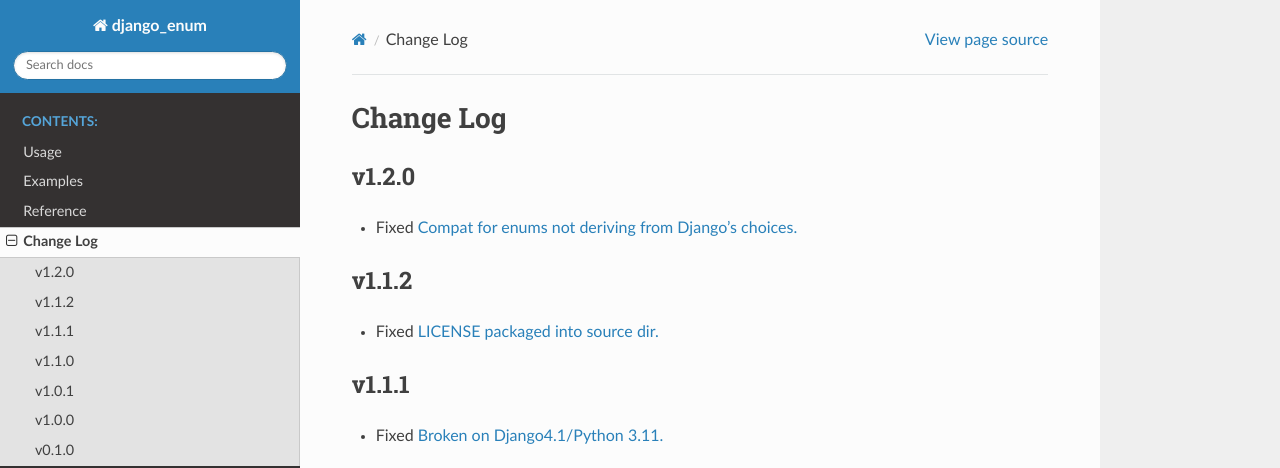
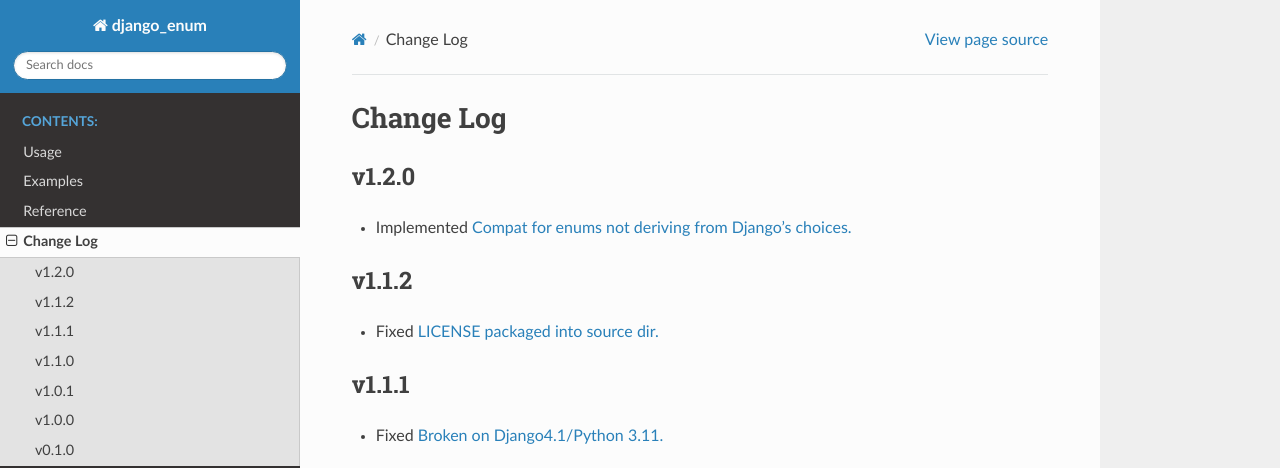
Before and after one commit to bckohan/django-enum, a Sphinx documentation site: the page built from doc/source/changelog.rst, in a window 1280 px wide and 1125 px high. Shown: the top 468 px of the window. Built offline with Sphinx 7.4.7 and the Read the Docs theme 2.0.0, drawn with Linux system fonts in a browser that asks for light colours.

Commit message:
verbage tweak

```diff
--- a/doc/source/changelog.rst
+++ b/doc/source/changelog.rst
@@ -5,7 +5,7 @@
 v1.2.0
 ======
 
-* Fixed `Compat for enums not deriving from Django's choices. <https://github.com/bckohan/django-enum/issues/34>`_
+* Implemented `Compat for enums not deriving from Django's choices. <https://github.com/bckohan/django-enum/issues/34>`_
 
 
 v1.1.2
```
